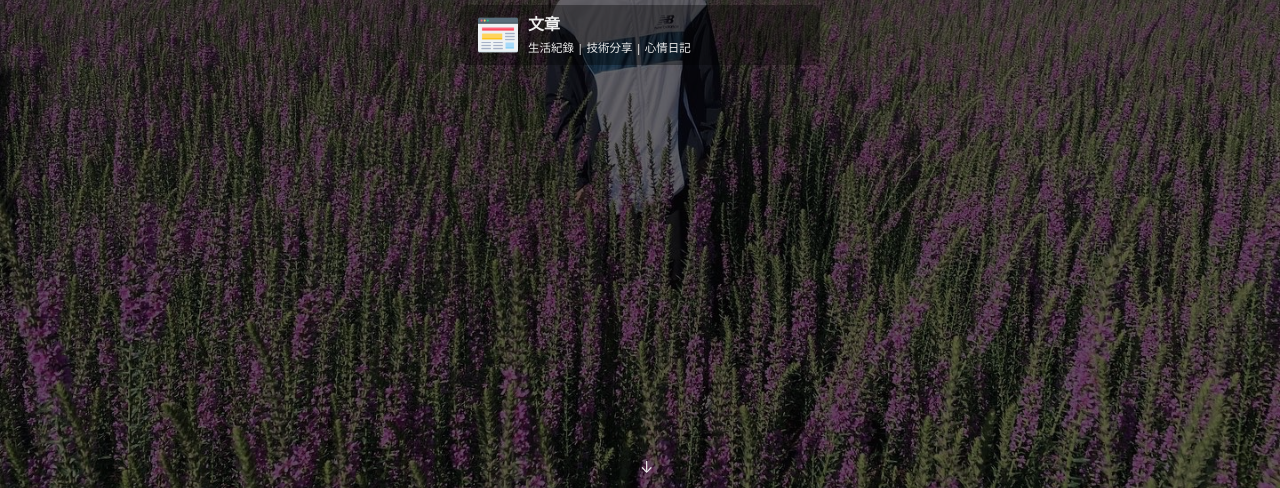
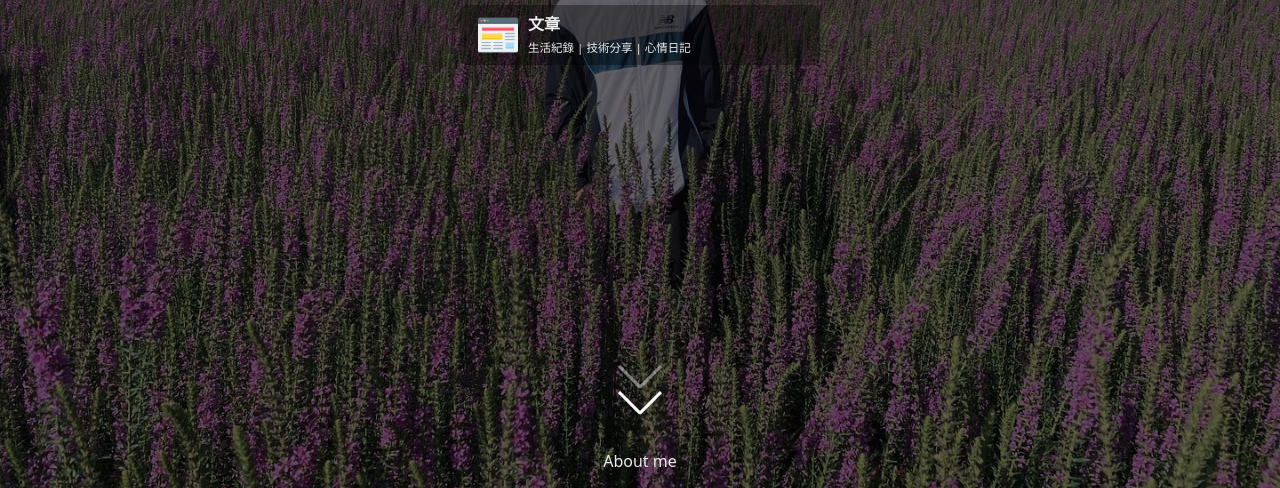
Before and after one commit to Lisji/my-first-side-project-by-vue, a Vue app: page / in a window 1280 px wide. Shown: the part 312-800 px from the top of the page. Built offline with nearby package versions, Linux system fonts and the light colour scheme.

Commit message:
:lipstick: update homepage down arrow area

```diff
--- a/src/App.vue
+++ b/src/App.vue
@@ -18,9 +18,10 @@
           :description=item.description
         />
       </div>
-      <div class="homepage__scrollDown">
-        <div class="homepage_scrollDown__icon">
-          ↓
+      <div class="homepage__nextEntry">
+        <ArrowComponent/>
+        <div class="homepage__nextEntry__text">
+          About me
         </div>
       </div>
     </div>
@@ -29,11 +30,10 @@
 
 <script>
 import NavItemComponent from './components/navItemComponent.vue';
+import ArrowComponent from './components/arrowComponent.vue';
 const startTime = new Date()
 
-// First we get the viewport height and we multiple it by 1% to get a value for a vh unit
 let vh = window.innerHeight * 0.01;
-// Then we set the value in the --vh custom property to the root of the document
 document.documentElement.style.setProperty('--vh', `${vh}px`);
 
 export default {
@@ -71,7 +71,7 @@ export default {
   },
   mounted() {
     setInterval(this.updateTime, 1000);
-    document.documentElement.style.overflow = 'hidden';
+    // document.documentElement.style.overflow = 'hidden';
   },
   methods: {
     updateTime() {
@@ -111,19 +111,13 @@ export default {
     }
   },
   components: {
-    NavItemComponent
-  }
+    NavItemComponent,
+    ArrowComponent
+}
 }
 </script>
 
 <style lang="scss" scoped>
-  html, body {
-    overflow: hidden;
-  }
-
-  .scroll {
-    overflow: hidden;
-    }
 
   .homepage {
     background-color: rgba(0, 0, 0, .6);
@@ -174,12 +168,27 @@ export default {
       align-items: center;
     }
 
-    &__scrollDown {
-      position: absolute;
-      left: 50%;
-      bottom: 10px;
+    &__nextEntry {
+
+      &__text {
+        position: absolute;
+        left: 50%;
+        bottom: 2%;
+        animation: spark 1.6s infinite;
+        transform: translateX(-50%);
+      }
     }
-
   }
 
+  @keyframes spark {
+    0% {
+      opacity: 0;
+    }
+    50% {
+      opacity: 1;
+    }
+    100% {
+      opacity: 0;
+    }
+  }
 </style>
--- /dev/null
+++ b/src/components/arrowComponent.vue
@@ -0,0 +1,64 @@
+<template>
+  <div>
+    <div class="arrow arrow-1"></div>
+    <div class="arrow arrow-2"></div>
+  </div>
+</template>
+
+<script>
+  export default {
+
+  }
+</script>
+
+<style lang="scss" scoped>
+
+  .arrow {
+    position: absolute;
+    left: calc(50% - 15px);
+    bottom: 10%;
+    transform-origin: 50% 50%;
+  }
+
+  .arrow-1 {
+    animation: arrow-movement 1.5s ease-in-out infinite;
+  }
+
+  .arrow-2 {
+    animation: arrow-movement 1.5s 0.5s  ease-in-out infinite;
+  }
+
+  .arrow:before,
+  .arrow:after {
+    background: #fff;
+    content: '';
+    display: block;
+    position: absolute;
+    height: 3px;
+    width: 30px;
+  }
+
+  .arrow:before {
+    transform: rotate(45deg) translateX(-23%);
+    transform-origin: top left;
+  }
+
+  .arrow:after {
+    transform: rotate(-45deg) translateX(23%);
+    transform-origin: top right;
+  }
+
+  @keyframes arrow-movement {
+    0% {
+      opacity: 0;
+      bottom: 16%;
+    }
+    70% {
+      opacity: 1;
+    }
+    100% {
+      opacity: 0;
+    }
+  }
+
+</style>
```
